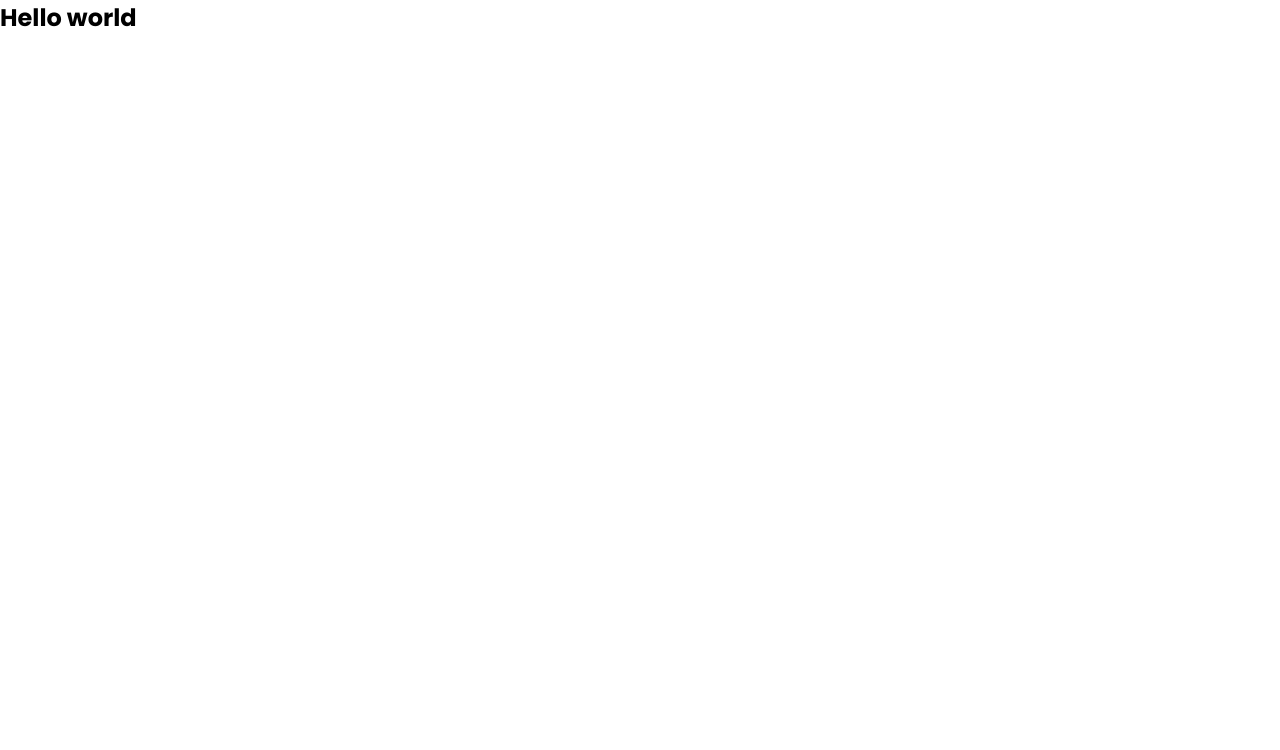
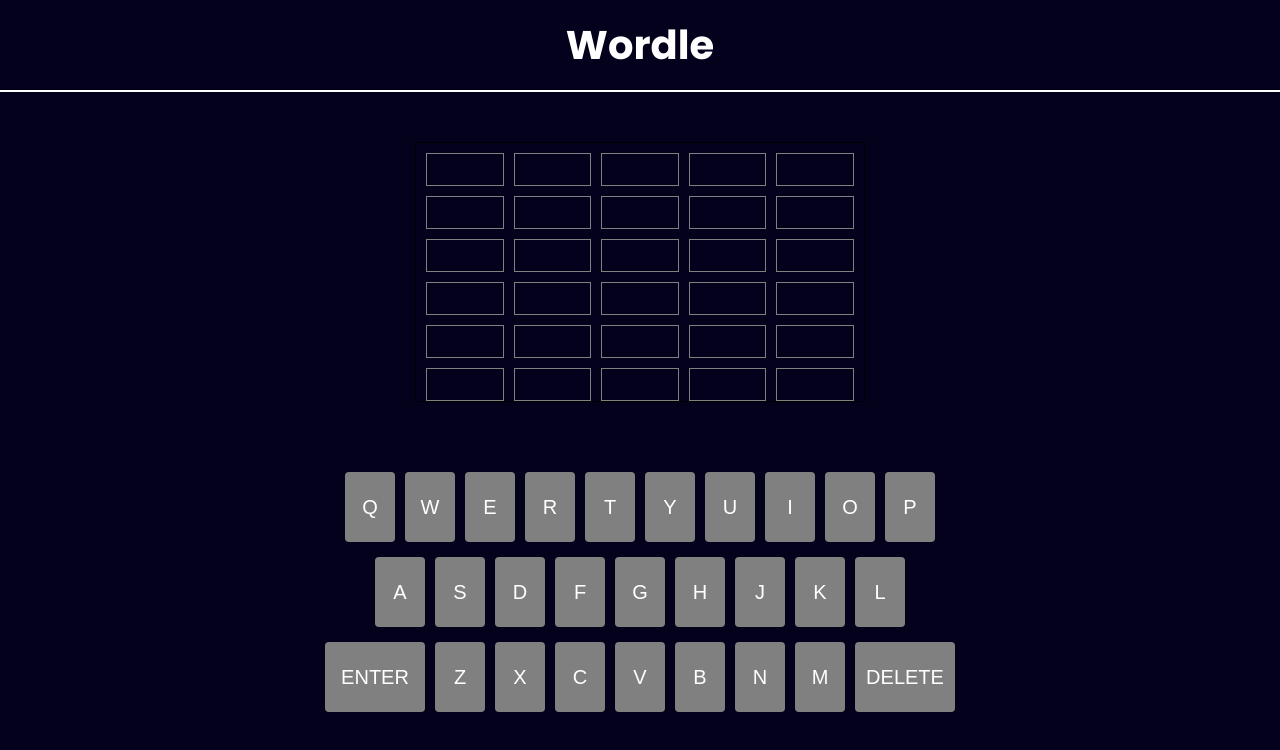
Before and after one commit to juliasanchez25/wordle-clone, a React (Vite) app: page / in a window 1280 px wide. Shown: the top 750 px of the page. Built offline with nearby package versions, Linux system fonts and the light colour scheme.

Commit message:
feat: creating game functions

```diff
--- a/src/App.tsx
+++ b/src/App.tsx
@@ -1,14 +1,73 @@
 import { useState } from "react";
 import "./styles/index.scss";
+import Board from "./components/Board";
+import Keyboard from "./components/Keyboard";
+import { createContext } from "react";
+import { boardDefault } from "./Words";
+import React from "react";
+
+export const AppContext = createContext();
 
 function App() {
-  const [count, setCount] = useState(0);
+  const [board, setBoard] = useState(boardDefault);
+  const [currentAttempt, setCurrentAttempt] = useState({
+    attempt: 0,
+    letterPosition: 0,
+  });
+  const correctWord = "RIGHT"
+
+  const onSelectLetter = (keyValue: any) => {
+    if (currentAttempt.letterPosition > 4) return;
+    const newBoard = [...board];
+    newBoard[currentAttempt.attempt][currentAttempt.letterPosition] = keyValue;
+    setBoard(newBoard);
+    setCurrentAttempt({
+      ...currentAttempt,
+      letterPosition: currentAttempt.letterPosition + 1,
+    });
+  };
+
+  const onEnter = () => {
+    if (currentAttempt.letterPosition !== 5) return;
+    setCurrentAttempt({
+      attempt: currentAttempt.attempt + 1,
+      letterPosition: 0,
+    });
+  };
+
+  const onDelete = () => {
+    if (currentAttempt.letterPosition === 0) return;
+    const newBoard = [...board];
+    newBoard[currentAttempt.attempt][currentAttempt.letterPosition - 1] = "";
+    setBoard(newBoard);
+    setCurrentAttempt({
+      ...currentAttempt,
+      letterPosition: currentAttempt.letterPosition - 1,
+    });
+  };
 
   return (
-    <div className="App">
+    <div>
       <nav>
-        <h1>Hello world</h1>
+        <h1>Wordle</h1>
       </nav>
+      <AppContext.Provider
+        value={{
+          board,
+          setBoard,
+          currentAttempt,
+          setCurrentAttempt,
+          onSelectLetter,
+          onEnter,
+          onDelete,
+          correctWord
+        }}
+      >
+        <div className="game-container">
+          <Board />
+          <Keyboard />
+        </div>
+      </AppContext.Provider>
     </div>
   );
 }
--- /dev/null
+++ b/src/Words.tsx
@@ -0,0 +1,8 @@
+export const boardDefault = [
+  ["", "", "", "", ""],
+  ["", "", "", "", ""],
+  ["", "", "", "", ""],
+  ["", "", "", "", ""],
+  ["", "", "", "", ""],
+  ["", "", "", "", ""],
+];
--- /dev/null
+++ b/src/components/Board.tsx
@@ -0,0 +1,54 @@
+import React, { useState } from "react";
+import "../styles/index.scss";
+import Letter from "./Letter";
+
+const Board = () => {
+  return (
+    <div className="board-container">
+      <div className="board-container__row">
+        <Letter letterPosition={0} attemptValue={0} />
+        <Letter letterPosition={1} attemptValue={0} />
+        <Letter letterPosition={2} attemptValue={0} />
+        <Letter letterPosition={3} attemptValue={0} />
+        <Letter letterPosition={4} attemptValue={0} />
+      </div>
+      <div className="board-container__row">
+        <Letter letterPosition={0} attemptValue={1} />
+        <Letter letterPosition={1} attemptValue={1} />
+        <Letter letterPosition={2} attemptValue={1} />
+        <Letter letterPosition={3} attemptValue={1} />
+        <Letter letterPosition={4} attemptValue={1} />{" "}
+      </div>
+      <div className="board-container__row">
+        <Letter letterPosition={0} attemptValue={2} />
+        <Letter letterPosition={1} attemptValue={2} />
+        <Letter letterPosition={2} attemptValue={2} />
+        <Letter letterPosition={3} attemptValue={2} />
+        <Letter letterPosition={4} attemptValue={2} />
+      </div>
+      <div className="board-container__row">
+        <Letter letterPosition={0} attemptValue={3} />
+        <Letter letterPosition={1} attemptValue={3} />
+        <Letter letterPosition={2} attemptValue={3} />
+        <Letter letterPosition={3} attemptValue={3} />
+        <Letter letterPosition={4} attemptValue={3} />
+      </div>
+      <div className="board-container__row">
+        <Letter letterPosition={0} attemptValue={4} />
+        <Letter letterPosition={1} attemptValue={4} />
+        <Letter letterPosition={2} attemptValue={4} />
+        <Letter letterPosition={3} attemptValue={4} />
+        <Letter letterPosition={4} attemptValue={4} />
+      </div>
+      <div className="board-container__row">
+        <Letter letterPosition={0} attemptValue={5} />
+        <Letter letterPosition={1} attemptValue={5} />
+        <Letter letterPosition={2} attemptValue={5} />
+        <Letter letterPosition={3} attemptValue={5} />
+        <Letter letterPosition={4} attemptValue={5} />
+      </div>
+    </div>
+  );
+};
+
+export default Board;
--- /dev/null
+++ b/src/components/Key.tsx
@@ -0,0 +1,24 @@
+import React, { useContext } from "react";
+import { AppContext } from "../App";
+
+const Key = ({ keyValue, largeKey }: any) => {
+  const { onSelectLetter, onEnter, onDelete }: any = useContext(AppContext);
+
+  const selectLetter = () => {
+    if (keyValue === "ENTER") {
+      onEnter();
+    } else if (keyValue === "DELETE") {
+      onDelete();
+    } else {
+      onSelectLetter(keyValue);
+    }
+  };
+
+  return (
+    <div className="key" id={largeKey && "large"} onClick={selectLetter}>
+      {keyValue}
+    </div>
+  );
+};
+
+export default Key;
--- /dev/null
+++ b/src/components/Keyboard.tsx
@@ -0,0 +1,68 @@
+import React, { useCallback, useContext, useEffect } from "react";
+import { AppContext } from "../App";
+import "../styles/index.scss";
+import Key from "./Key";
+
+const Keyboard = () => {
+  const { onEnter, onDelete, onSelectLetter }: any = useContext(AppContext);
+
+  const keys1 = ["Q", "W", "E", "R", "T", "Y", "U", "I", "O", "P"];
+  const keys2 = ["A", "S", "D", "F", "G", "H", "J", "K", "L"];
+  const keys3 = ["Z", "X", "C", "V", "B", "N", "M"];
+
+  const handleKeyboard = useCallback((event: { key: string; }) => {
+    if (event.key === "Enter") {
+      onEnter();
+    } else if (event.key === "Backspace") {
+      onDelete();
+    } else {
+      keys1.forEach((key) => {
+        if (event.key.toLowerCase() === key.toLowerCase()) {
+          onSelectLetter(key);
+        }
+      });
+      keys2.forEach((key) => {
+        if (event.key.toLowerCase() === key.toLowerCase()) {
+          onSelectLetter(key);
+        }
+      });
+      keys3.forEach((key) => {
+        if (event.key.toLowerCase() === key.toLowerCase()) {
+          onSelectLetter(key);
+        }
+      });
+    }
+  });
+
+  useEffect(() => {
+    document.addEventListener("keydown", handleKeyboard);
+
+    return () => {
+      document.removeEventListener("keydown", handleKeyboard);
+    };
+  }, [handleKeyboard]);
+
+  return (
+    <div className="keyboard-container" onKeyDown={handleKeyboard}>
+      <div className="keyboard-container__line1">
+        {keys1.map((key) => {
+          return <Key keyValue={key} />;
+        })}
+      </div>
+      <div className="keyboard-container__line2">
+        {keys2.map((key) => {
+          return <Key keyValue={key} />;
+        })}
+      </div>
+      <div className="keyboard-container__line3">
+        <Key keyValue={"ENTER"} largeKey />
+        {keys3.map((key) => {
+          return <Key keyValue={key} />;
+        })}
+        <Key keyValue={"DELETE"} largeKey />
+      </div>
+    </div>
+  );
+};
+
+export default Keyboard;
--- /dev/null
+++ b/src/components/Letter.tsx
@@ -0,0 +1,24 @@
+import React, { useContext } from "react";
+import { AppContext } from "../App";
+import "../styles/index.scss";
+
+const Letter = ({ letterPosition, attemptValue }: any) => {
+  const { board, correctWord, currentAttempt }: any = useContext(AppContext);
+  const letter = board[attemptValue][letterPosition];
+
+  const correct = correctWord[letterPosition] === letter;
+  const almost = !correct && letter !== "" && correctWord.includes(letter);
+
+  const letterState =
+    currentAttempt.attempt > attemptValue &&
+    (correct ? "correct" : almost ? "almost" : "error");
+
+  return (
+    <div className="letter" id={letterState}>
+      {" "}
+      {letter}
+    </div>
+  );
+};
+
+export default Letter;
--- a/src/styles/index.scss
+++ b/src/styles/index.scss
@@ -1,4 +1,4 @@
-@import url('https://fonts.googleapis.com/css2?family=Poppins:wght@400;500;600;700&display=swap');
+@import url("https://fonts.googleapis.com/css2?family=Poppins:wght@400;500;600;700&display=swap");
 
 * {
   padding: 0;
@@ -7,5 +7,118 @@
 }
 
 body {
-  font-family: 'Poppins', sans-serif;
+  font-family: "Poppins", sans-serif;
+  background-color: #03011c;
+  color: #fff;
 }
+
+nav {
+  display: flex;
+  justify-content: center;
+  align-items: center;
+  padding: 15px;
+  border-bottom: 2px solid #fff;
+
+  h1 {
+    color: #fff;
+    font-size: 2.5rem;
+  }
+}
+
+.board-container {
+  width: 450px;
+  height: 550px;
+  border: 1px solid black;
+  display: flex;
+  flex-direction: column;
+
+  &__row {
+    flex: 33%;
+    display: flex;
+    flex-direction: row;
+    margin: 5px;
+  }
+}
+
+.letter {
+  flex: 33%;
+  height: 100%;
+  border: 1px solid grey;
+  margin: 5px;
+  display: grid;
+  place-items: center;
+  font-size: 30px;
+  font-weight: bolder;
+  color: white;
+  font-family: Arial, Helvetica, sans-serif;
+}
+
+.keyboard-container {
+  width: 700px;
+  height: 300px;
+  margin-top: 60px;
+
+  &__line1 {
+    flex: 33%;
+    display: flex;
+    flex-direction: row;
+    display: flex;
+    justify-content: center;
+    margin: 5px;
+  }
+
+  &__line2 {
+    flex: 33%;
+    display: flex;
+    flex-direction: row;
+    justify-content: center;
+    margin: 5px;
+  }
+
+  &__line3 {
+    flex: 33%;
+    display: flex;
+    flex-direction: row;
+    justify-content: center;
+    margin: 5px;
+  }
+}
+
+.key {
+  width: 50px;
+  height: 70px;
+  margin: 5px;
+  border-radius: 4px;
+  display: grid;
+  place-items: center;
+  font-size: 20px;
+  background-color: grey;
+  color: white;
+  font-family: Arial, Helvetica, sans-serif;
+  cursor: pointer;
+}
+
+#large {
+  width: 100px;
+}
+
+.game-container {
+  width: 100vw;
+  height: calc(100vh - 170px);
+  display: flex;
+  align-items: center;
+  padding-top: 50px;
+  flex-direction: column;
+}
+
+#correct {
+  background-color: #528d4e;
+}
+
+#almost {
+  background-color: #b49f39;
+}
+
+#error {
+  background-color: #3a393c;
+}
```
